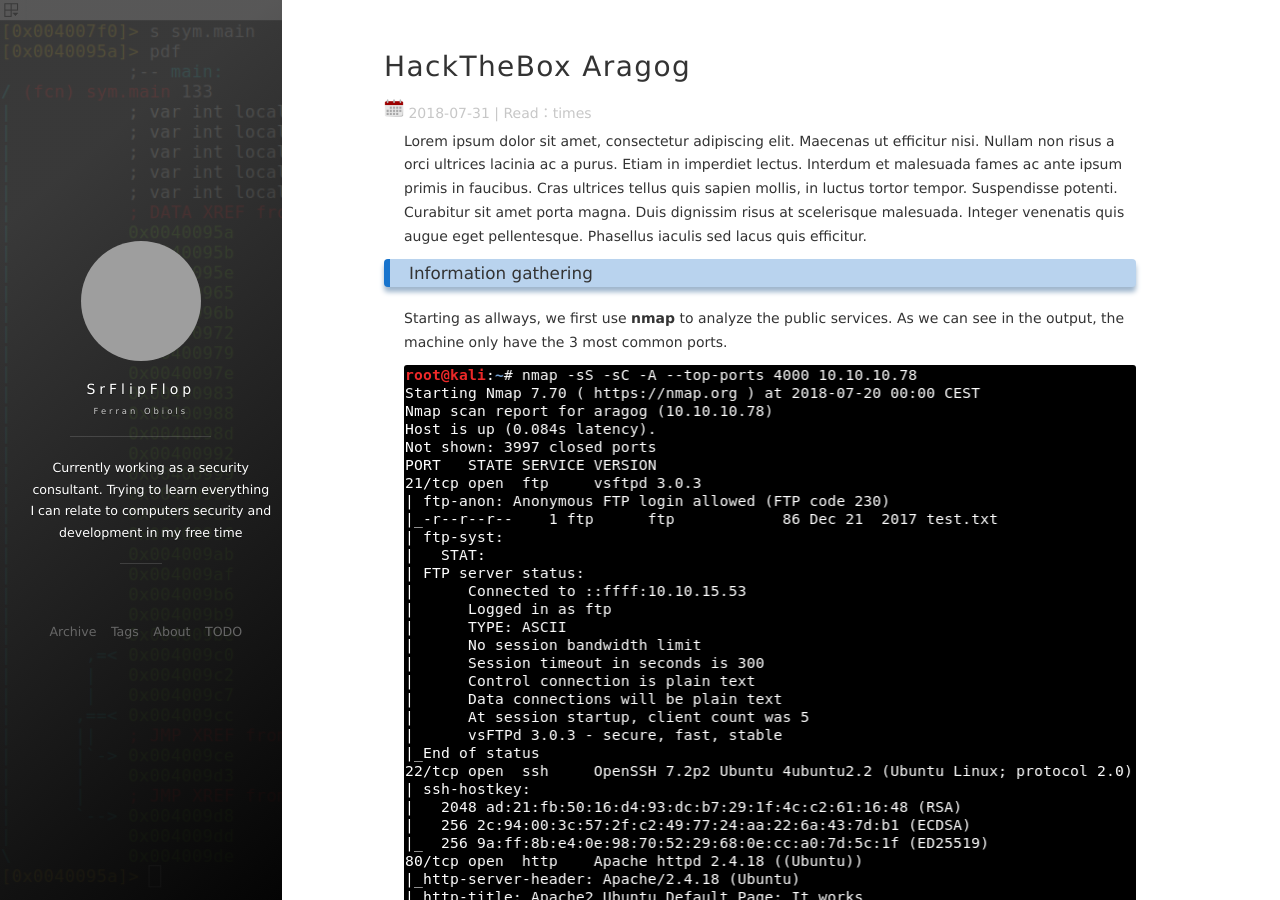
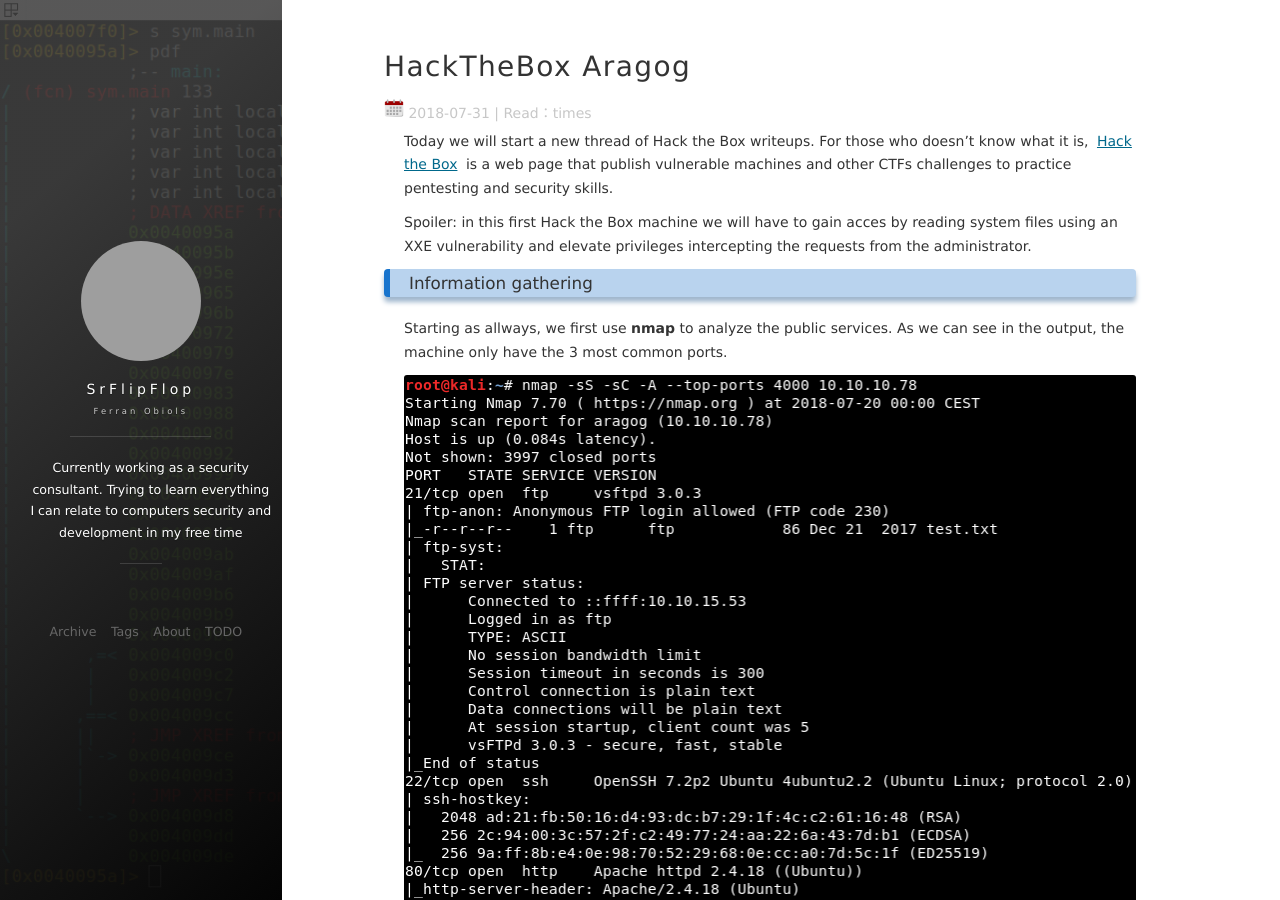
Before and after one commit to SrFlipFlop/srflipflop.github.io, a Jekyll site: the page built from _posts/2018-07-31-Aragog.md, in a window 1280 px wide and 900 px high. Built offline with Jekyll 4.4.1, drawn with Linux system fonts in a browser that asks for light colours; nearby versions of some CDN libraries; comment, search, counter and statistics services are not loaded; grey boxes are pictures that could not be loaded.

Commit message:
add description

```diff
--- a/_posts/2018-07-31-Aragog.md
+++ b/_posts/2018-07-31-Aragog.md
@@ -6,7 +6,9 @@
 tag: CTF
 ---
 
-Lorem ipsum dolor sit amet, consectetur adipiscing elit. Maecenas ut efficitur nisi. Nullam non risus a orci ultrices lacinia ac a purus. Etiam in imperdiet lectus. Interdum et malesuada fames ac ante ipsum primis in faucibus. Cras ultrices tellus quis sapien mollis, in luctus tortor tempor. Suspendisse potenti. Curabitur sit amet porta magna. Duis dignissim risus at scelerisque malesuada. Integer venenatis quis augue eget pellentesque. Phasellus iaculis sed lacus quis efficitur.
+Today we will start a new thread of Hack the Box writeups. For those who doesn't know what it is, [Hack the Box](https://www.hackthebox.eu/) is a web page that publish vulnerable machines and other CTFs challenges to practice pentesting and security skills.
+
+Spoiler: in this first Hack the Box machine we will have to gain acces by reading system files using an XXE vulnerability and elevate privileges intercepting the requests from the administrator.
 
 ### Information gathering
 
```
Also changed, not shown: _posts/2018-08-15-Valentine.md (+1 -1 lines).
